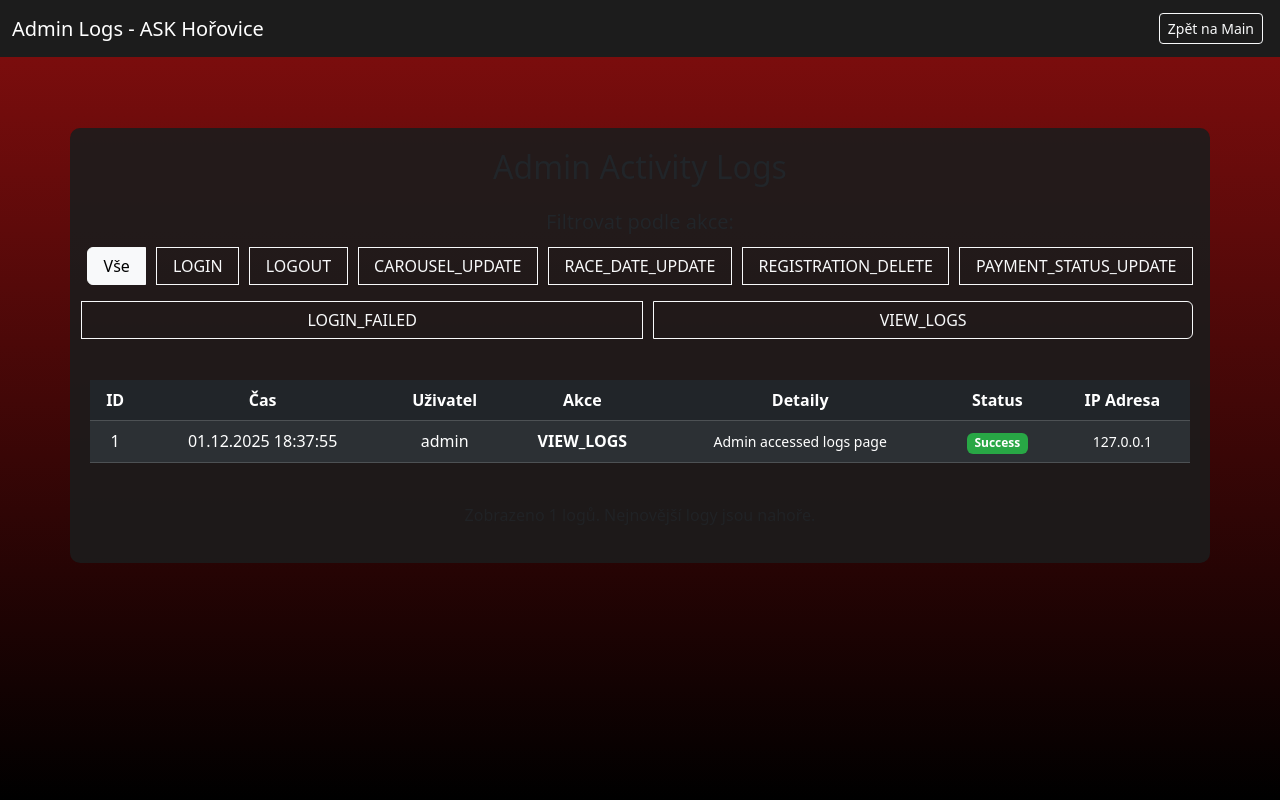
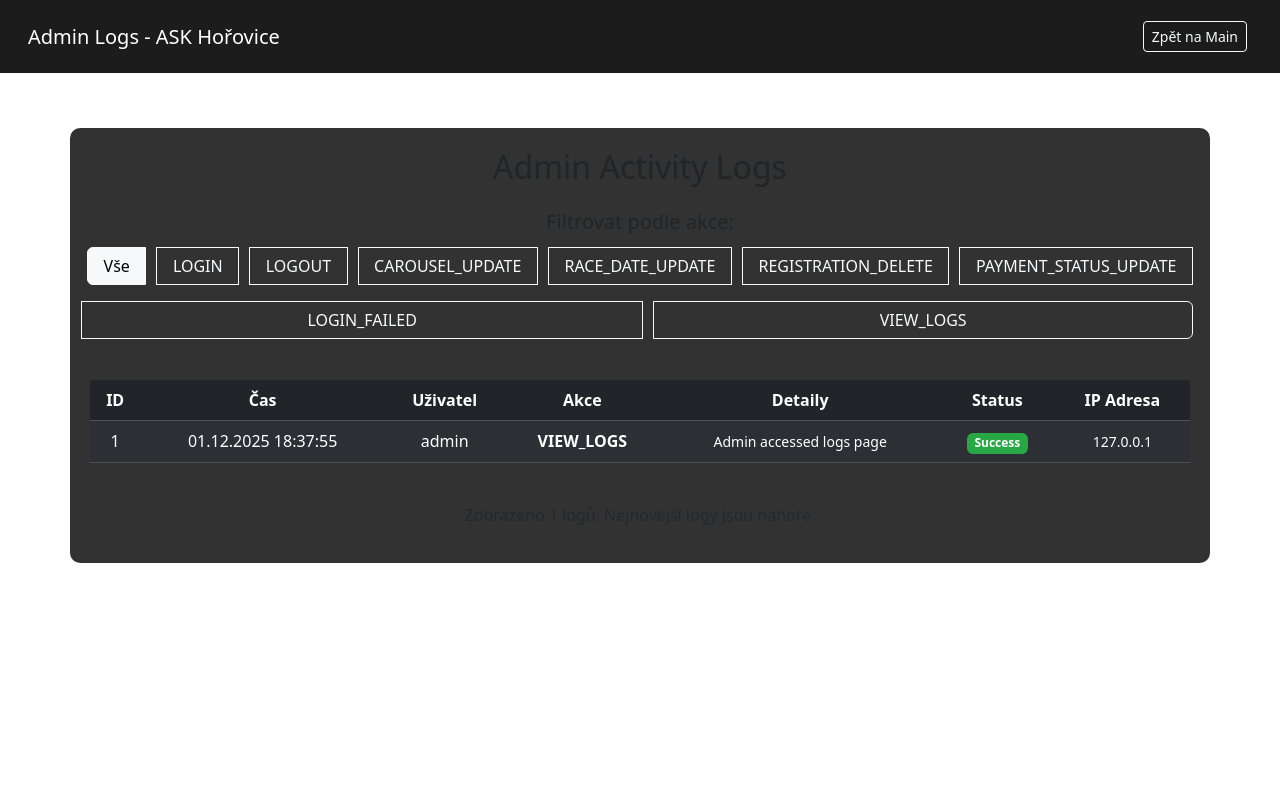
Before and after one commit to Mir04ange/ASZhoroviceWebphp, a PHP site: page /back/view_logs.php in a window 1280 px wide. Run offline with PHP 8.4, Linux system fonts and the light colour scheme; a user stored in the database is signed in; data that the repository does not hold is empty; some libraries are stand-ins or nearby versions.

Commit message:
minor styling

```diff
--- a/back/view_logs.php
+++ b/back/view_logs.php
@@ -30,7 +30,7 @@ $actions_list = array('LOGIN', 'LOGOUT', 'CAROUSEL_UPDATE', 'RACE_DATE_UPDATE',
 </head>
 <body>
 
-<nav class="navbar navbar-dark fixed-top">
+<nav class="navbar navbar-dark fixed-top display-flex justify-content-between p-3" >
     <div class="container-fluid">
         <span class="navbar-brand mb-0 h1">Admin Logs - ASK Hořovice</span>
         <a href="../front/main.php" class="btn btn-outline-light btn-sm prettier">Zpět na Main</a>
--- a/front/css/backLogsStyle.css
+++ b/front/css/backLogsStyle.css
@@ -2,7 +2,7 @@ body {
             /* Use a fixed, full-viewport gradient to avoid tiling/glitches on some displays */
             min-height: 100vh;
             margin: 0;
-            background: linear-gradient(180deg, #840e0eff 0%, #000000 100%);
+            background-color: #1c1c1cff;
             background-attachment: fixed;
             background-repeat: no-repeat;
             background-size: cover;
@@ -110,3 +110,14 @@ body {
 
 
         }
+        .navbar {
+            justify-content: center !important;
+            text-align: center;
+        }
+
+        .navbar .container-fluid {
+            display: flex;
+            justify-content: center;
+            align-items: center;
+            gap: 1rem; /* optional spacing */
+        }
```
